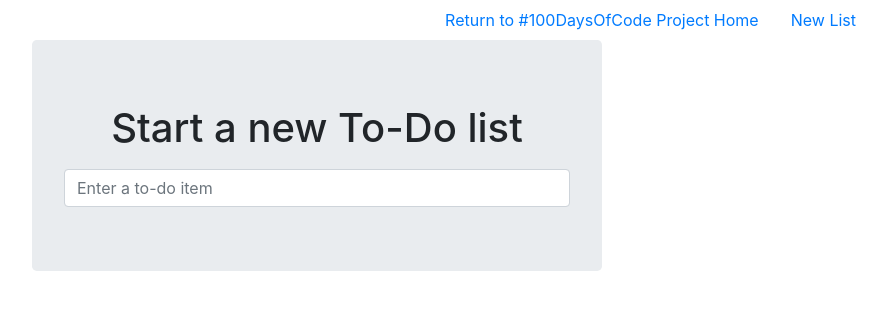
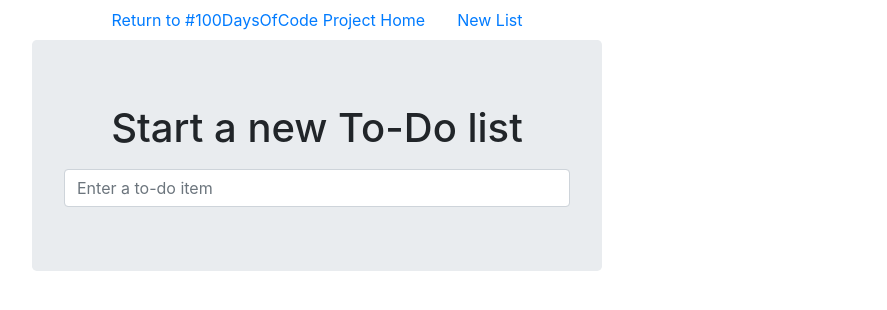
Before and after one commit to mUtterberg/testing-goat, a Django app: page / in a window 1280 px wide. Shown: the top 310 px of the page, without its empty margins (323-1210 px from the left). Run offline with Django 3.2, Linux system fonts and the light colour scheme; some libraries are stand-ins or nearby versions.

Commit message:
Moving nav links to center now that gunicorn loads at www.

```diff
--- a/lists/templates/base.html
+++ b/lists/templates/base.html
@@ -11,7 +11,7 @@
     </head>
     <body>
         <div class="container">
-            <ul class="nav justify-content-end">
+            <ul class="nav justify-content-center">
                 <li class="nav-item">
                     <a class="nav-link" href="https://mutterberg.github.io">Return to #100DaysOfCode Project Home</a>
                 </li>
```
